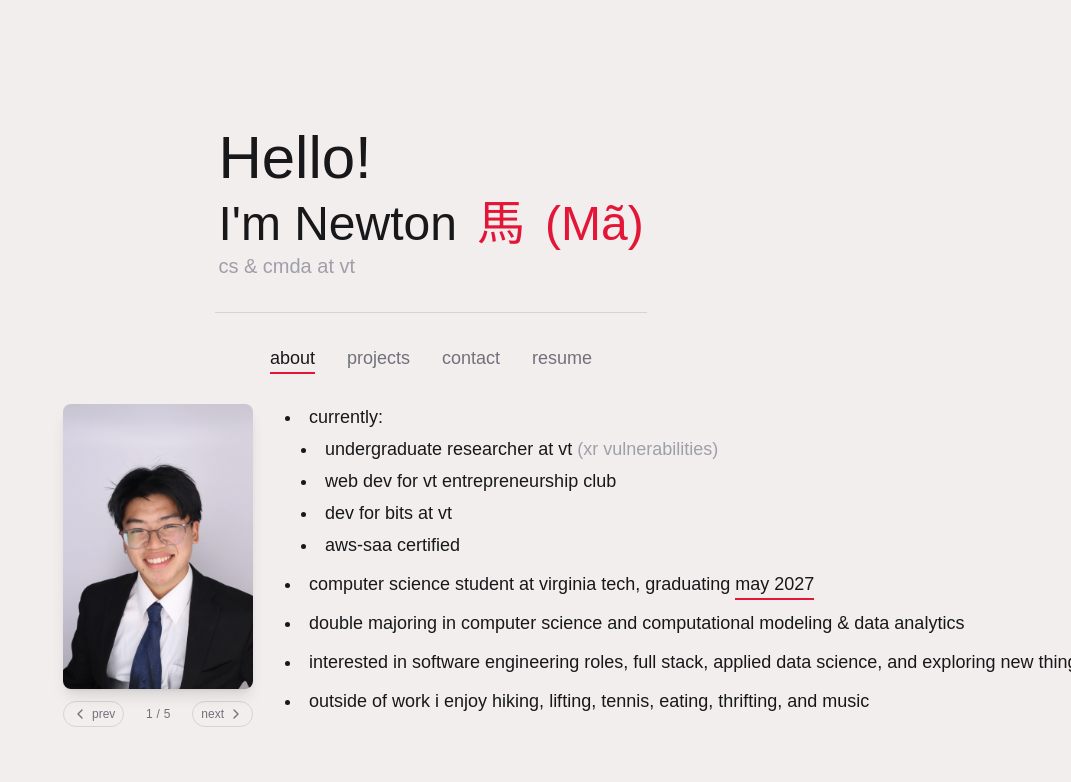
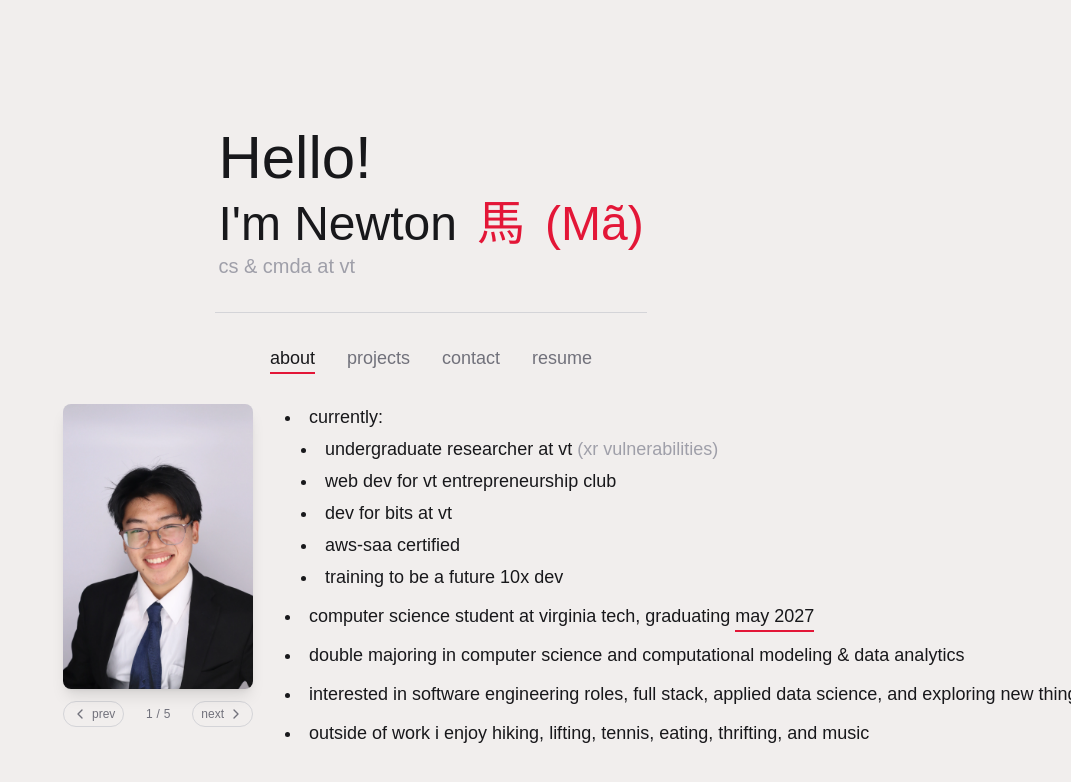
Before and after one commit to newtonma7/newtonwebsite, a Next.js app: page / in a window 1280 px wide. Both pictures are taken after a click on the element "about". Shown: the top 782 px of the page, without its empty margins (209-1280 px from the left). Built offline with nearby package versions, Linux system fonts and the light colour scheme; a web font is replaced by a local one.

Commit message:
silly funny

```diff
--- a/src/components/About.tsx
+++ b/src/components/About.tsx
@@ -111,6 +111,7 @@ export default function About(){
                             <li>web dev for vt entrepreneurship club</li>
                             <li>dev for bits at vt</li>
                             <li>aws-saa certified</li>
+                            <li>training to be a future 10x dev</li>
                         </ul>
                     </li>
                     <li>computer science student at virginia tech, graduating <span className="red-underline">may 2027</span></li>
```
